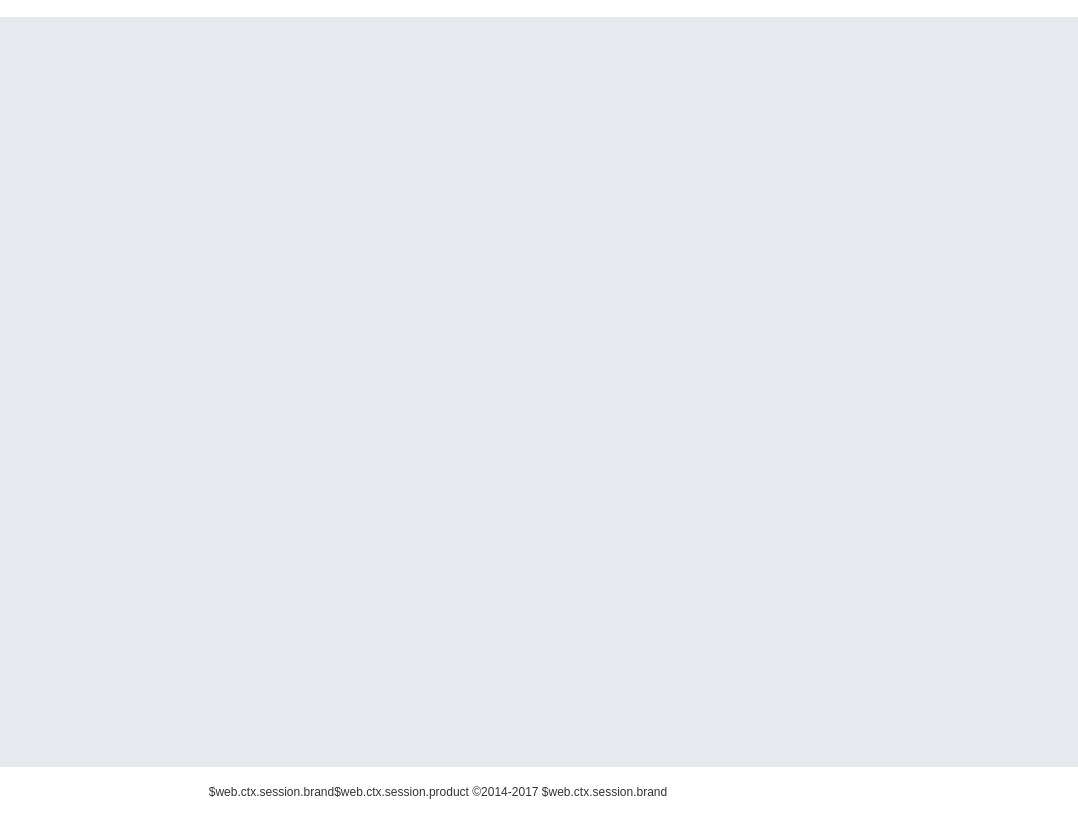
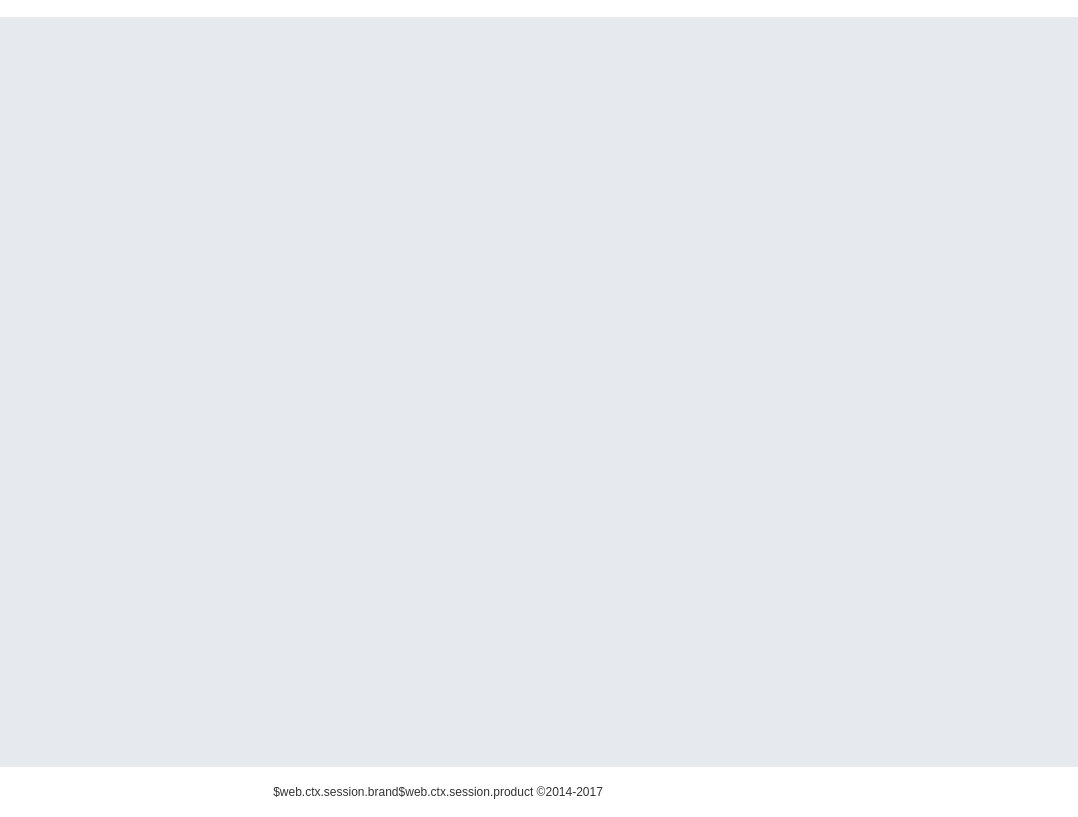
Before and after one commit to kofttlcc/bt-panel-1, a plain HTML site: page templates/default/template.html in a window 1280 px wide. Shown: the full height of the page, 202-1280 px from the left. Drawn offline with Linux system fonts and the light colour scheme; no server answers; a script that the page names is missing.

Commit message:
更新模板文件

```diff
--- a/templates/default/template.html
+++ b/templates/default/template.html
@@ -46,7 +46,7 @@ $def with (content)
 				<script src="/static/js/jquery.fly.min.js"></script>
 				<script src="/static/js/public.js?date=20170920"></script>
 				$:content
-				<div class="footer bgw">$web.ctx.session.brand$web.ctx.session.product ©2014-2017 $web.ctx.session.brand</div></div>
+				<div class="footer bgw">$web.ctx.session.brand$web.ctx.session.product ©2014-2017</div></div>
 			</div>
 		</div>
 	</body>
```
